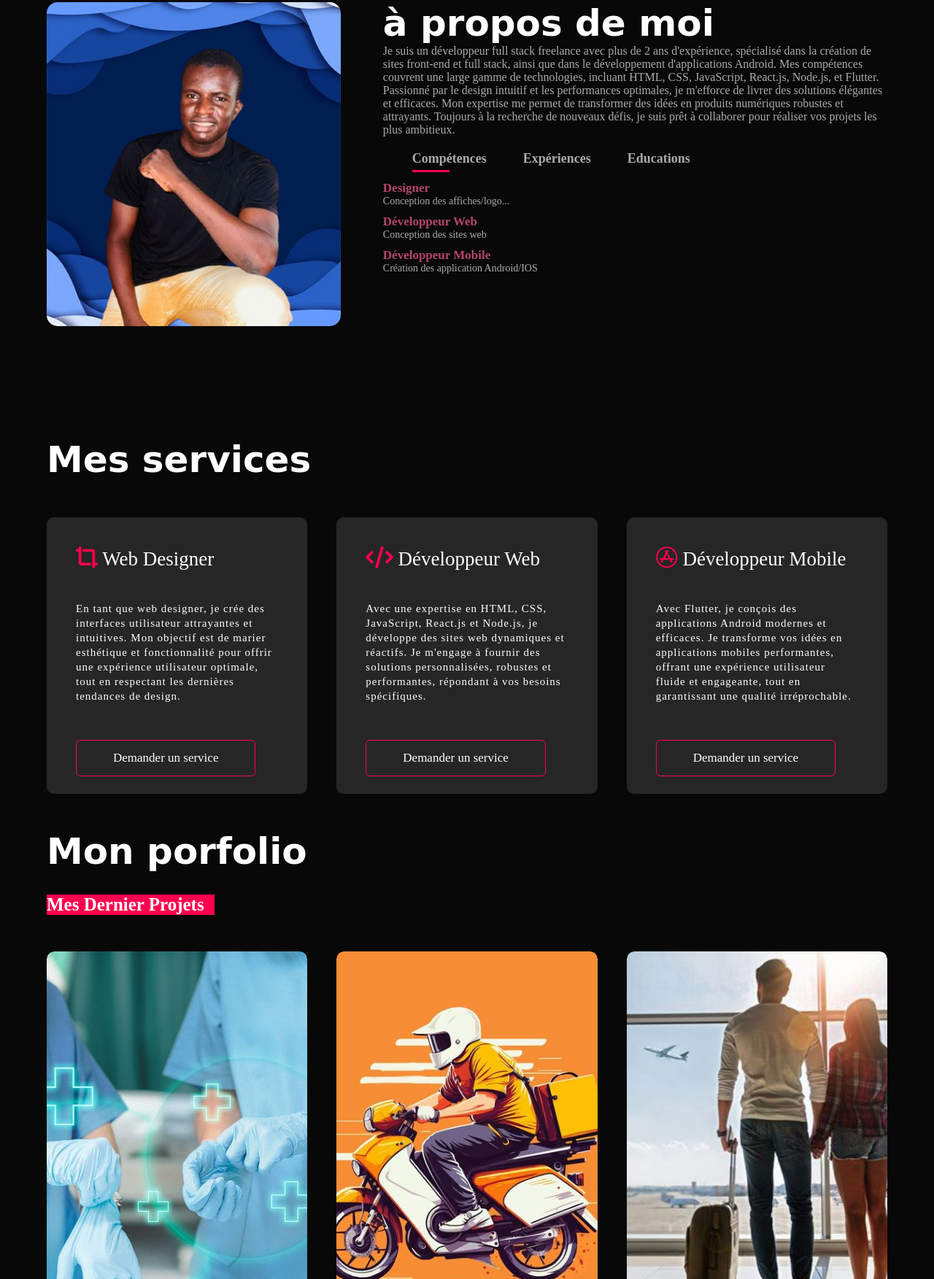
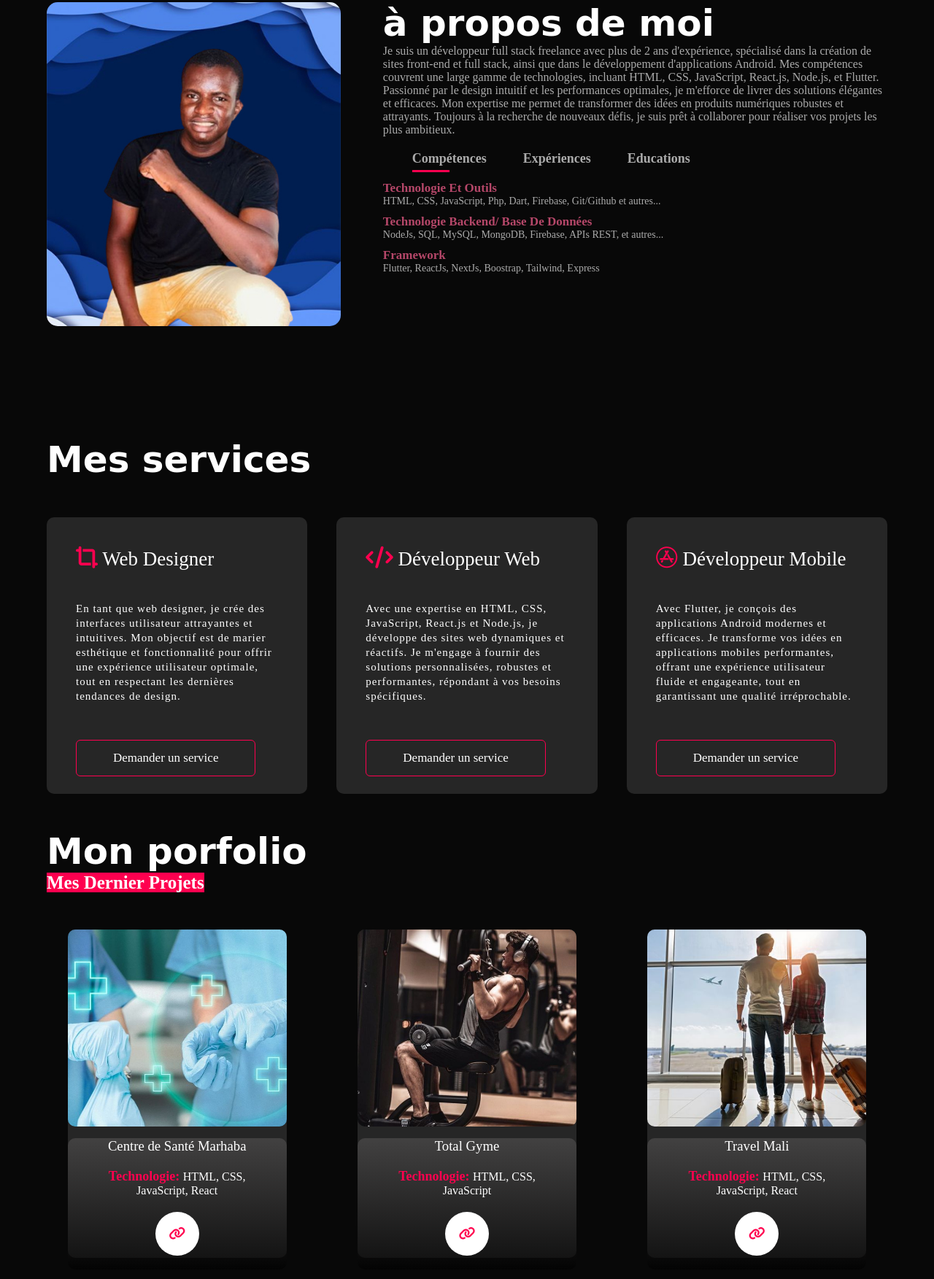
Before and after one commit to McOriginal/Portfolio_Cisse_Mohamed, a plain HTML site: page index.html in a window 1280 px wide. Shown: the part 1047-2800 px from the top of the page at 73% size. Drawn offline with Linux system fonts and the light colour scheme.

Commit message:
Ajout des contenus

```diff
--- a/index.html
+++ b/index.html
@@ -36,7 +36,7 @@
 
             <div class="header-text">
                 <p>Bienvenue à vous</p>
-                <h1>Je suis, <span class="text_title">Mohamed</span> </h1>
+                <h1>Je suis, <span class="text_title">CISSE MOHAMED</span> </h1>
                 <h3> développeur full stack</h3>
             </div>
 
@@ -65,26 +65,33 @@
 
                         <div class="tab-contents active-tab" id="competence">
                             <ul>
-                                <li><span>Designer</span><br>Conception des affiches/logo...</li>
-                                <li><span>Développeur web</span><br>Conception des sites web</li>
-                                <li><span>développeur Mobile</span><br>Création des application Android/IOS</li>
+                                <li><span>Technologie et Outils</span><br>
+                                    HTML, CSS, JavaScript,
+                                     Php, Dart, Firebase,  Git/Github et autres...</li>
+
+
+                                <li><span>Technologie Backend/ base de données</span><br>
+                                    NodeJs, SQL, MySQL, MongoDB, Firebase, APIs REST, et autres...</li>
+
+
+                                    <li><span>Framework</span><br>
+                                        Flutter, ReactJs, NextJs, Boostrap, Tailwind, Express</li>
+
                             </ul>
                         </div>
                         <div class="tab-contents" id="experience">
                             <ul>
                                 <li><span>Formateur en Informatique</span><br>Chez Expert-Lab Technologie</li>
-                                <li><span>Dernier projet Front end: </span><br> Clinique Marhaba faite avec ReactJs </li>
-                                <!-- <li><span>Dernier projet Front end: </span><br> Clinique Marhaba faite avec React </li> -->
-                                <!-- <li><span>développeur Mobile</span><br>Création des application Android/IOS</li> -->
+                                <li><span>Développeur Freelance: </span><br> Je suis développeur freelance depuis (2020) et j'ai plus de (10) projet créer en freelance au cours de ces années. </li>
                             </ul>
                         </div>
                         <div class="tab-contents" id="education">
                             <ul>
                                 <li><span>Développeur Android/IOS</span><br>CG-Tech Mali avec mention Très bien</li>
                                 <li><span>Développeur web</span><br>Expert-Lab Technologie</li>
-                                <li><span>développeur Android/IOS sur Udemy</span><br>Création des Application Android/IOS avec Flutter</li>
-                                <li><span>développeur Web</span><br>Création des Site web full stack</li>
-                                <li><span>développeur Back end</span><br>Création des APIs avec NodeJs</li>
+                                <li><span>développeur Android/IOS </span><br>Création des Application Android/IOS avec Flutter sur Udemy</li>
+                                <li><span>développeur Web</span><br>Création des Site web full stack sur Udemy</li>
+                                <li><span>développeur Back end</span><br>Création des APIs avec NodeJs  sur Udemy</li>
                             </ul>
 
                         </div>
@@ -144,17 +151,17 @@
                     <img src="images/clinique.jpg" alt="workimage">
                     <div class="layer">
                         <h3>Centre de Santé Marhaba</h3>
-                        <p>Lorem, ipsum dolor sit amet consectetur adipisicing elit. Quisquam, quis?</p>
+                        <p><span>Technologie: </span> HTML, CSS, JavaScript, React</p>
                         <a href="https://mcoriginal.github.io/clinique_marhaba/" target="blank"><i class="fa-solid fa-link"></i></a>
                     </div>
                 </div>
 
                 <div class="work">
-                    <img src="images/food.jpg" alt="work image">
+                    <img src="images/gyme.jpg" alt="work image">
                     <div class="layer">
-                        <h3>Social media</h3>
-                        <p>Lorem, ipsum dolor sit amet consectetur adipisicing elit. Quisquam, quis?</p>
-                        <a href="#contact"><i class="fa-solid fa-link"></i></a>
+                        <h3>Total Gyme</h3>
+                        <p><span>Technologie: </span> HTML, CSS, JavaScript</p>
+                        <a href=" https://mcoriginal.github.io/Total-Gyme/" target="blank"><i class="fa-solid fa-link"></i></a>
                     </div>
                 </div>
 
@@ -163,13 +170,17 @@
                     <img src="images/voyage.jpg" alt="workimage">
                     <div class="layer">
                         <h3>Travel Mali</h3>
-                        <!-- <p></p> -->
+                        <p><span>Technologie: </span> HTML, CSS, JavaScript, React</p>
                         <a href="https://travel-mali-fc04f.web.app/" target="blank"><i class="fa-solid fa-link"></i></a>
                     </div>
                 </div>
             </div>
 
-            <a href="#" class="btn"> Voir plus</a>
+            <!-- <a href="#" class="btn"> Voir plus</a> -->
+            <div class="infos">
+               <p> <span>NB: </span>
+             J'ai encore plusieurs projets front et Backend qui sont en local, et ils seront partager à la demande de client.</p>
+            </div>
         </div>
     </div>
 
--- a/style.css
+++ b/style.css
@@ -26,6 +26,8 @@ body{
     width: 100%;
     height: 120vh;
     background: url("images/header-bg.jpg");
+    background-repeat: no-repeat;
+    background-size: cover;
 }
 
 
@@ -38,7 +40,7 @@ nav{
     display: flex;
     align-items: center;
     justify-content: space-between;
-    flex-wrap: wrap;
+    /* flex-wrap: wrap; */
 }
 
 
@@ -94,7 +96,7 @@ nav ul li a:hover::after{
 
 .header-text h3{
     font-size: 30px;
-    max-width: 26%;
+    display: inline;
     background: #ff004f;
 }
 
@@ -257,58 +259,55 @@ nav ul li a:hover::after{
     display: grid;
     grid-template-columns: repeat(auto-fit, minmax(250px, 1fr));
     gap: 40px;
-    margin-top: 50px;
+    margin: 50px auto;
 }
+
+
 
 .last_projet{
     margin-top: 30px;
     font-size: 25px;
     text-transform: capitalize;
     background-color: #ff004f;
-    width: 20%;
+    display: inline;
 }
 
 .work{
     border-radius: 10px;
-    position: relative;
-    overflow: hidden;
+    height: 450px;
+    width: 300px;
+    background: #262626;
+    margin: auto;
 }
 
 .work img{
     width: 100%;
-    height: 100%;
+    height: 60%;
     object-fit: cover;
     border-radius: 10px;
     display: block;
     transition: transform 0.5s;
 }
 
-.work:hover img{
-    transform: scale(1.1);
-}
+
 
 
 .layer{
     width: 100%;
-    height: 0;
-    background: linear-gradient(rgba(0,0,0,0.6), #ff004f);
+    height: 40%;
+    margin-top: 1rem;
+    /* background: linear-gradient(rgba(0,0,0,0.6), #ff004f); */
+    background: linear-gradient(to top ,rgba(0,0,0,0.6), #424141);
     border-radius: 10px;
-    position: absolute;
-    left: 0;
-    bottom: 0;
-    overflow: hidden;
     display: flex;
     align-items: center;
-    justify-content: center;
     flex-direction: column;
     padding: 0 40px;
     text-align: center;
     transition: height 0.5s;
 }
 
-.work:hover .layer{
-    height: 100%;
-}
+
 
 .layer h3{
     font-weight: 500;
@@ -326,7 +325,21 @@ nav ul li a:hover::after{
     height: 60px;
     border-radius: 50%;
     text-align: center;
+    transition: all ease-in-out 0.4s;
 }
+
+.layer a:hover{
+    background: #ff004f;
+    color: #fff;
+    transform: scale(1.1);
+}
+
+.layer span{
+    font-weight: bold;
+    font-size: 18px;
+    color: #ff004f;
+}
+
 
 .btn{
     display: block;
@@ -344,6 +357,21 @@ nav ul li a:hover::after{
     background: #ff004f;
 }
 
+
+.container .infos{
+    margin: 2rem auto;
+    width: 100%;
+}
+
+.infos span{
+    font-size: 24px;
+    font-weight: bold;
+    color: #ff004f;
+}
+
+.infos p{
+    font-size: 20px;
+}
 
 /* -------- Contact ------------ */
 
@@ -444,17 +472,7 @@ nav .fas{
 
 
 @media only screen and (max-width: 600px) {
-    /* #header{} */
 
-    .header-text{
-        /* margin-top: 100%; */
-        font-size: 25px;
-
-    }
-
-    .header-text h1{
-        font-size: 22px;
-    }
 
     nav .fas{
         display: block;
@@ -489,6 +507,23 @@ nav .fas{
         cursor: pointer;
     }
 
+    .header-text{
+        margin-top: 20%;
+        width: 100%;
+    }
+
+    .header-text span{
+        font-size: 40px;
+    }
+
+    .header-text h1{
+        font-size: 35px;
+    }
+
+    .header-text h3{
+        font-size: 25px;
+    }
+
     .sub-title{
         font-size: 40px;
     }
```
Also changed, not shown: images/dc.jpg (deleted), images/dc.png (deleted), images/docteur3.jpg (deleted), images/food.jpg (deleted), images/gyme.jpg (added), images/home.png (deleted).
